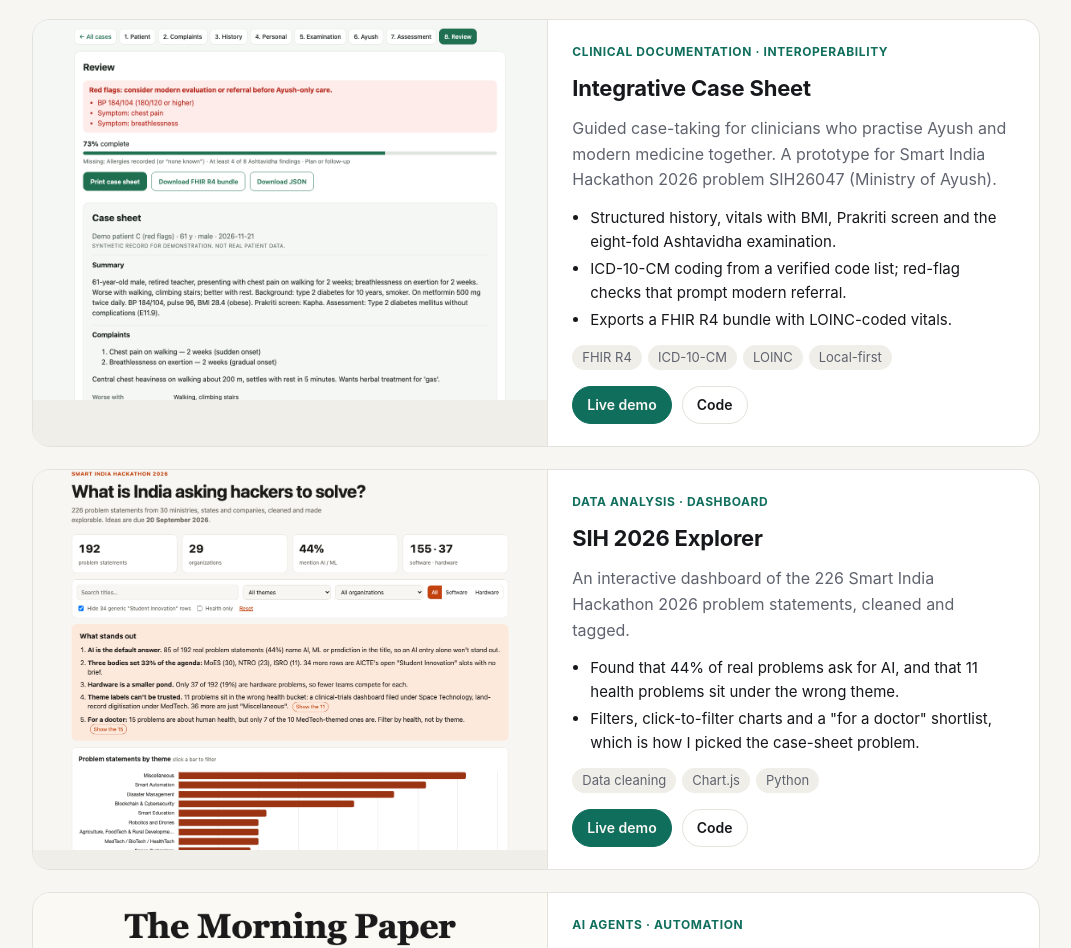
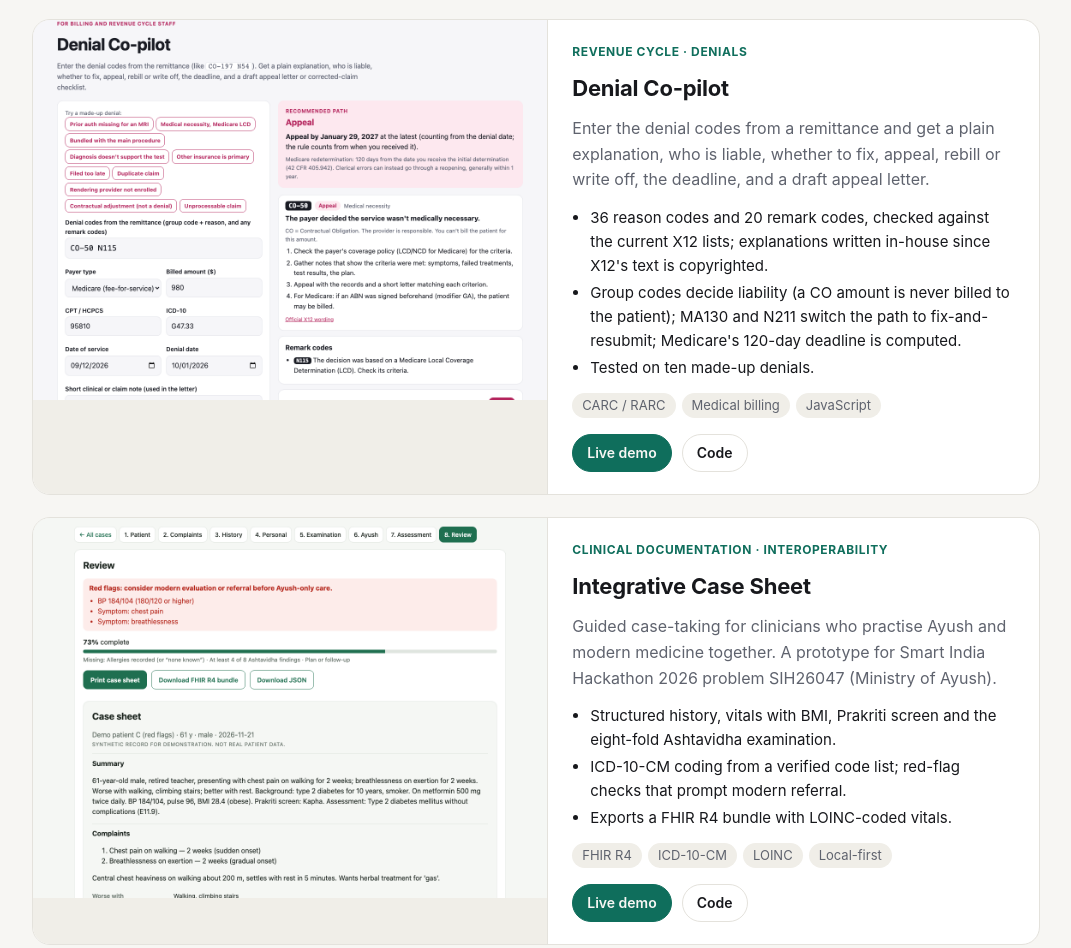
Before and after one commit to patelr31/portfolio, a plain HTML site: page index.html in a window 1280 px wide. Shown: the part 2780-3728 px from the top of the page, without its empty margins (104-1175 px from the left). Drawn offline with Linux system fonts and the light colour scheme.

Commit message:
Add Denial Co-pilot card
Co-Authored-By: Claude Opus 5.5 <noreply@anthropic.com>

```diff
--- a/index.html
+++ b/index.html
@@ -163,6 +163,22 @@
     </article>
 
     <article class="project">
+      <a class="shot" href="https://denial-copilot.vercel.app"><img src="assets/denial-copilot.png" alt="Denial Co-pilot recommending an appeal for a medical necessity denial" loading="lazy"></a>
+      <div class="body">
+        <span class="tag">Revenue cycle · Denials</span>
+        <h3>Denial Co-pilot</h3>
+        <p>Enter the denial codes from a remittance and get a plain explanation, who is liable, whether to fix, appeal, rebill or write off, the deadline, and a draft appeal letter.</p>
+        <ul>
+          <li>36 reason codes and 20 remark codes, checked against the current X12 lists; explanations written in-house since X12's text is copyrighted.</li>
+          <li>Group codes decide liability (a CO amount is never billed to the patient); MA130 and N211 switch the path to fix-and-resubmit; Medicare's 120-day deadline is computed.</li>
+          <li>Tested on ten made-up denials.</li>
+        </ul>
+        <div class="chips"><span>CARC / RARC</span><span>Medical billing</span><span>JavaScript</span></div>
+        <div class="links"><a class="btn primary" href="https://denial-copilot.vercel.app">Live demo</a><a class="btn" href="https://github.com/patelr31/denial-copilot">Code</a></div>
+      </div>
+    </article>
+
+    <article class="project">
       <a class="shot" href="https://integrative-case-sheet.vercel.app"><img src="assets/case-sheet.png" alt="Integrative Case Sheet review step showing red flags" loading="lazy"></a>
       <div class="body">
         <span class="tag">Clinical documentation · Interoperability</span>
```
Also changed, not shown: assets/denial-copilot.png (added).
